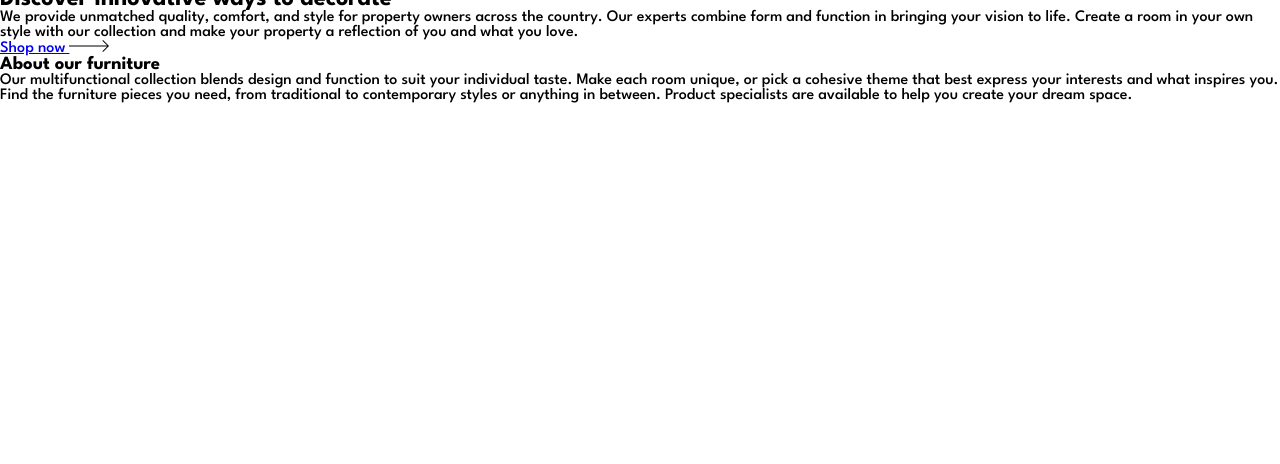
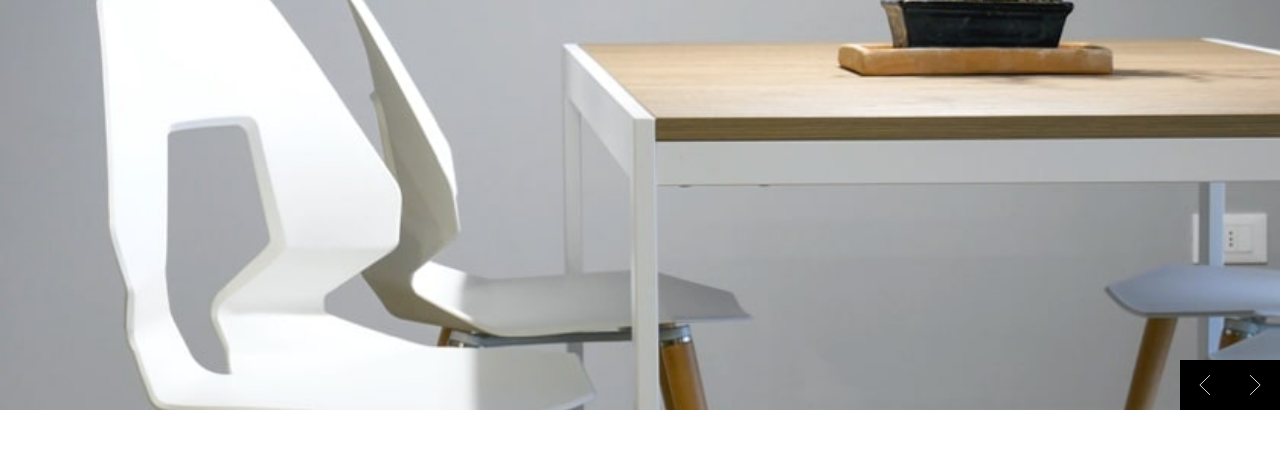
Before and after one commit to melvin1207/CCS-GRID-A-FONDO, a plain HTML site: page Proyecto #4/index.html in a window 1280 px wide. Shown: the part 90-554 px from the top of the page. Drawn offline with Linux system fonts and the light colour scheme.

Commit message:
primera seccion del proyecto 4 estilizada para moviles

```diff
--- a/Proyecto #4/css/styles.css
+++ b/Proyecto #4/css/styles.css
@@ -13,3 +13,116 @@
 body{
     font-family: 'League Spartan', sans-serif;
 }
+
+.container{
+    width: 90%;
+    margin: 0 auto;
+    padding: 60px 0;
+    overflow: hidden;
+}
+
+.main{
+    max-width: 1400px;
+    margin: 0 auto;
+    display: grid;
+    grid-template: repeat(5, max-content) / 1fr;
+    grid-template-areas:
+    "main"
+    "shop"
+    "image1"
+    "about"
+    "image2"
+    ;
+}
+
+.main_hero{
+    min-height: 500px;
+    background-image: url('../images/desktop-image-hero-1.jpg');
+    background-size: cover;
+    background-position: center;
+    grid-area: main;
+}
+
+.main_nav{
+    display: flex;
+    align-items: center;
+}
+
+.main_links{
+    display: none;
+}
+
+.main_logo{
+    margin: 0 auto;
+}
+
+.main_controls{
+    grid-area: main;
+    place-self: end;
+    background-color: var(--black);
+    width: 100px;
+    height: 50px;
+    display: flex;
+    align-items: center;
+    justify-content: space-around;
+}
+
+.main_arrows{
+    height: 40%;
+}
+
+
+.main_shop{
+    grid-area: shop;
+}
+
+.main_content{
+    height: 100%;
+    display: flex;
+    flex-direction: column;
+    justify-content: center;
+}
+
+.main_title{
+    color: var(--black);
+    font-size: 2rem;
+}
+
+.main_paragraph{
+    line-height: 1.5;
+    margin: 1em 0 2em;
+    color: var(--dark-gray);
+}
+
+.main_paragraph-about{
+    margin: 1em 0 0 0;
+}
+
+.main_cta{
+    text-decoration: none;
+    color: var(--very-dark-gray);
+    text-transform: uppercase;
+    letter-spacing: 4px;
+}
+
+.main_arrow{
+    margin-left: 20px;
+}
+
+.main_bg{
+    grid-area: image1;
+    min-height: 250px;
+    height: 100%;
+    background-image: url('../images/image-about-dark.jpg');
+    background-size: cover;
+    background-position: center;
+}
+
+.main_about{
+    grid-area: about;
+}
+
+.main_bg-second{
+    grid-area: image2;
+    background-image: url('../images/image-about-light.jpg');
+}
```
